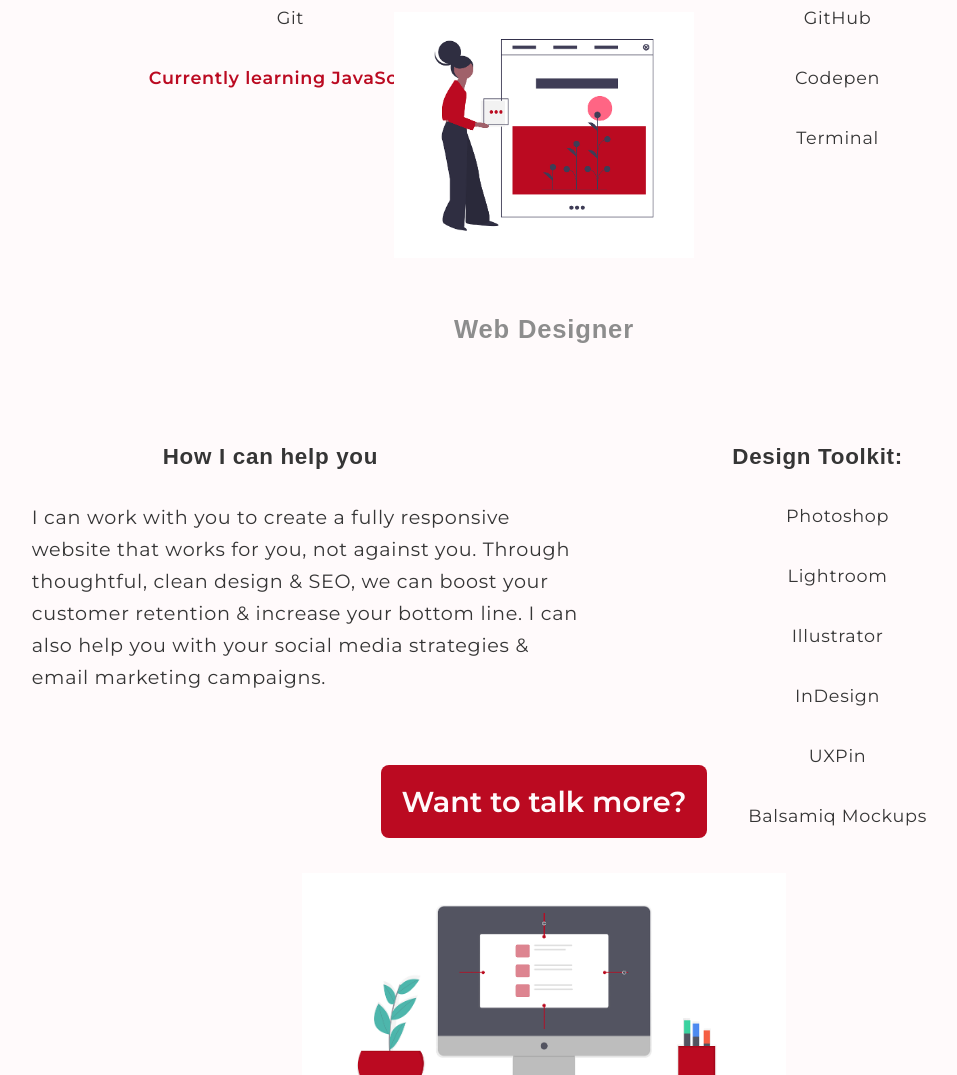
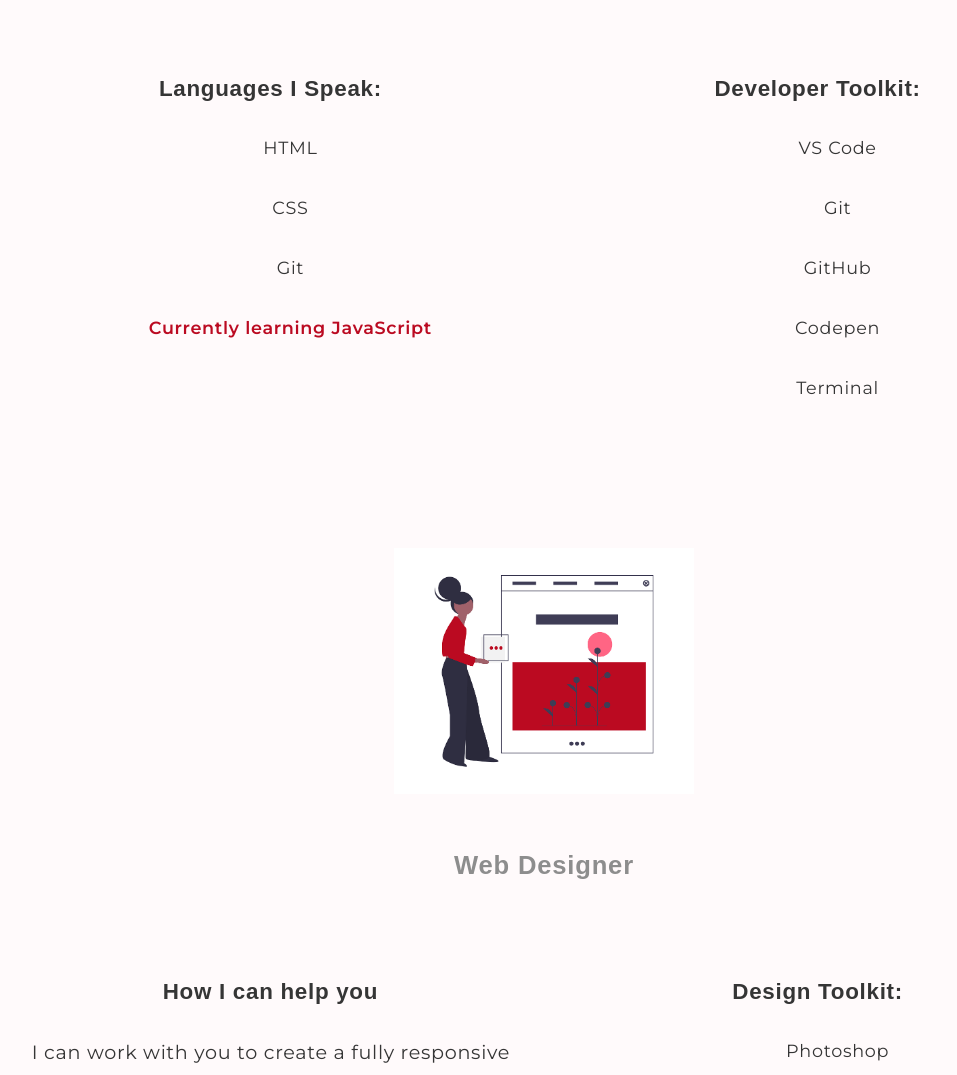
Before and after one commit to MarshaAnnon/marshas-portfolio-website, a plain HTML site: page index.html in a window 1280 px wide. Shown: the part 1725-2800 px from the top of the page, without its empty margins (96-1053 px from the left). Drawn offline with nearby package versions, Linux system fonts and the light colour scheme; a script that the page names is missing.

Commit message:
changes made to content-wrapper margin

```diff
--- a/css/main.css
+++ b/css/main.css
@@ -119,7 +119,7 @@ body {
   align-items: center;
   justify-content: center;
   flex-flow: row wrap;
-  margin: 50px 10px;
+  margin: 50px auto;
   width: 95%;
 }
 
@@ -453,7 +453,7 @@ input[type=submit]:hover {
   height: auto;
   padding: 1px 15px 40px 15px;
   margin: 0 auto;
-  max-width: 90%;
+  max-width: 80%;
 }
 
 /******** Footer ********/
@@ -858,6 +858,10 @@ button {
 /*** To create a two column layout for desktop *****/
 
 #about-me
+.background {
+  padding: 50px 0;
+}
+#about-me
 .row {
   display: flex;
   flex-direction: row;
@@ -911,7 +915,7 @@ button {
 #about-me
 .first-developer-column,
 .second-developer-column {
-  height: 100px;
+  height: auto;
   margin-top: 30px;
 }
 
@@ -923,7 +927,7 @@ button {
 #about-me
 .first-designer-column,
 .second-designer-column {
-  height: 100px;
+  height: auto;
   margin-top: 30px;
 }
 
@@ -931,12 +935,12 @@ button {
 /*** moves button down and gives space to element (look for a more eloquent way ***/
 #about-me
 .middle-button {
-  margin-top: 250px;
+  margin: 250px 0 100px 0;
 }
 
 /******** Work Section ********/
 
-#work,
+#work
 .content-wrapper {
   display: flex;
   align-items: center;
@@ -944,12 +948,7 @@ button {
   margin: 0 auto;
 }
 
-#work
-.work-icon /* this is the icon image*/
-img {
-  margin: 0 auto;
-  width: 40%;
-}
+
 
 #work /* these are the work sample images - NEED to link these to github repo*/
 .work-samples
```
Also changed, not shown: index.html (+3 -4 lines).
